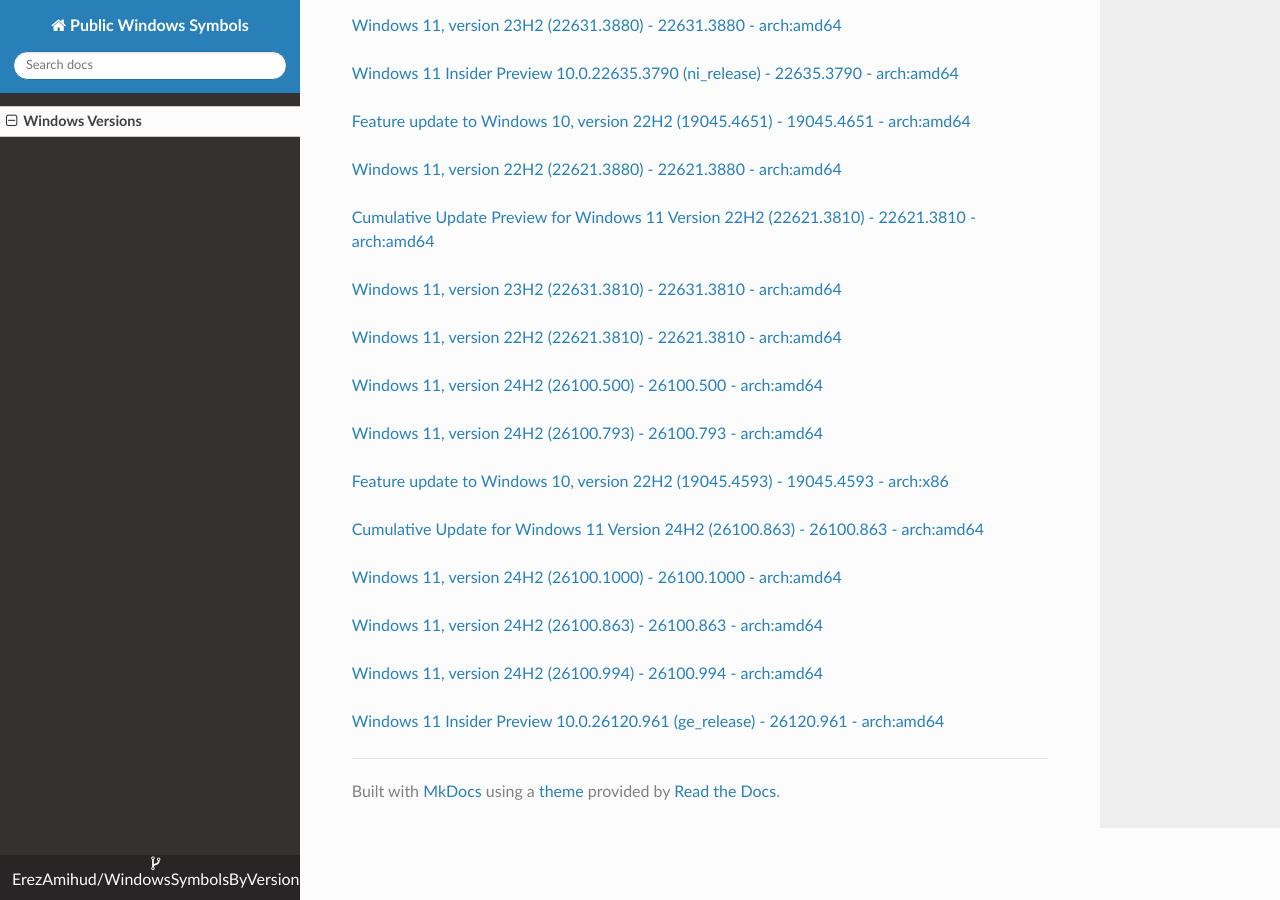
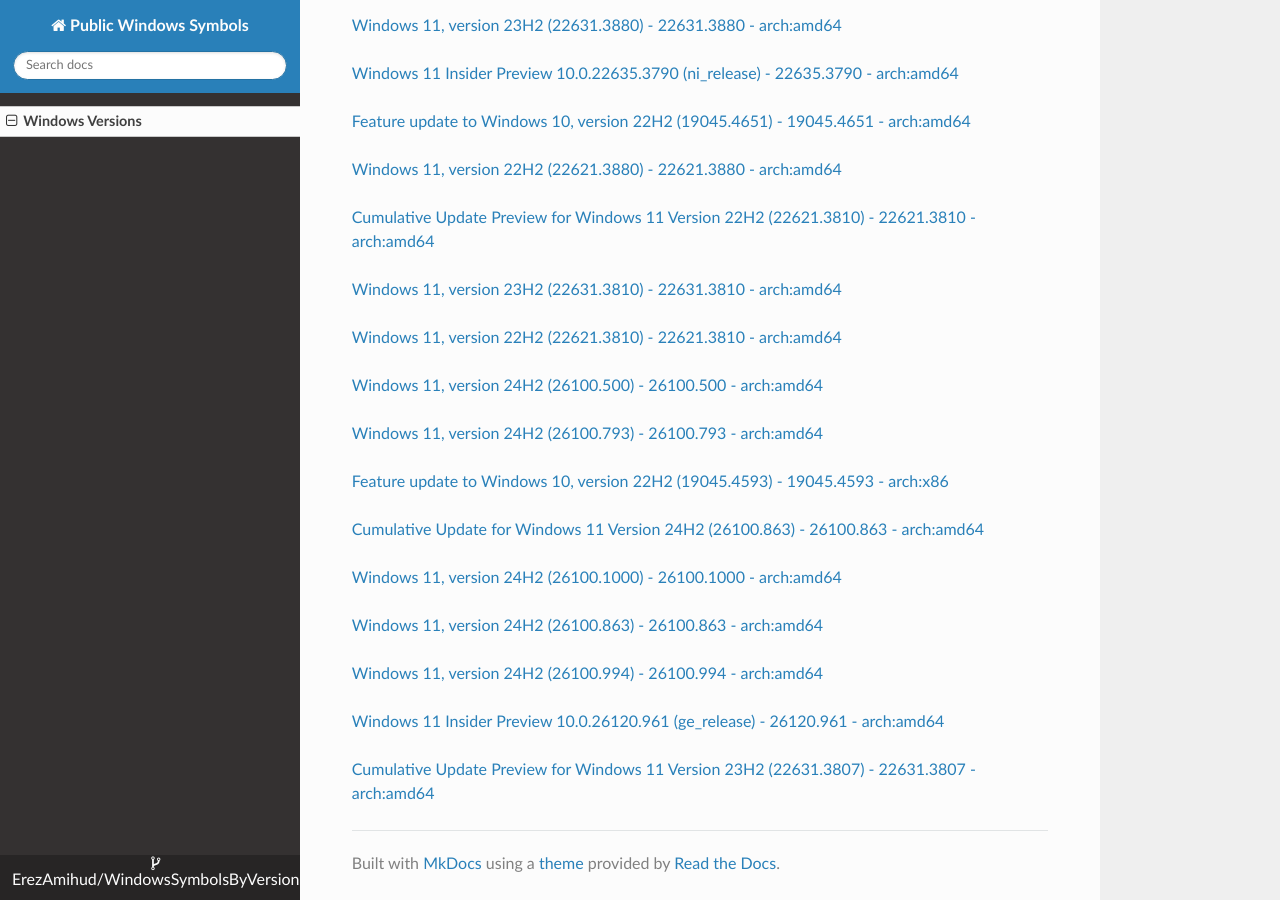
Before and after one commit to ErezAmihud/WindowsSymbolsByVersion, an MkDocs documentation site: the page built from docs/index.md, in a window 1280 px wide and 900 px high, scrolled down 11813 px. Built offline with MkDocs 1.6.1, drawn with Linux system fonts in a browser that asks for light colours; nearby versions of some CDN libraries.

Commit message:
Automated commit, add manifest for fc9e6770-4c71-422b-8eda-fab07f97db57

```diff
--- a/docs/index.md
+++ b/docs/index.md
@@ -616,3 +616,6 @@
 
 
 [Windows 11 Insider Preview 10.0.26120.961 (ge_release) - 26120.961 - arch:amd64](https://github.com/ErezAmihud/WindowsSymbolsByVersion/blob/main/manifests/075e97b8-110a-4d2f-a0ac-06eaca1de7c4.manifest)
+
+
+[Cumulative Update Preview for Windows 11 Version 23H2 (22631.3807) - 22631.3807 - arch:amd64](https://github.com/ErezAmihud/WindowsSymbolsByVersion/blob/main/manifests/fc9e6770-4c71-422b-8eda-fab07f97db57.manifest)
```
Also changed, not shown: process_builds.json (+1 -1 lines), 1 other file.
